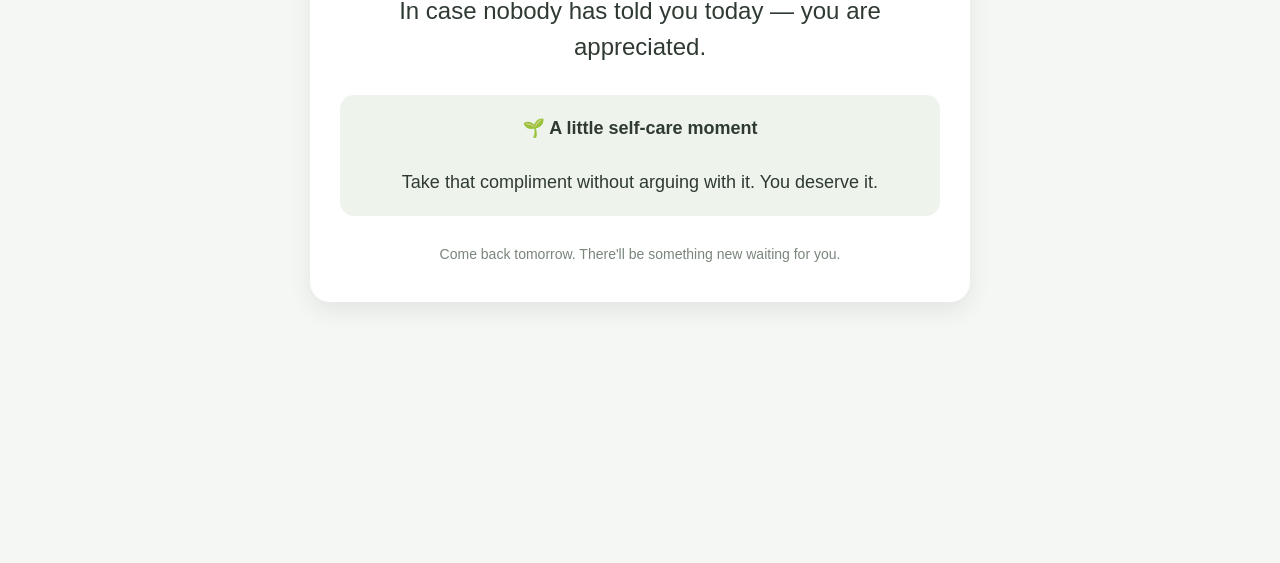
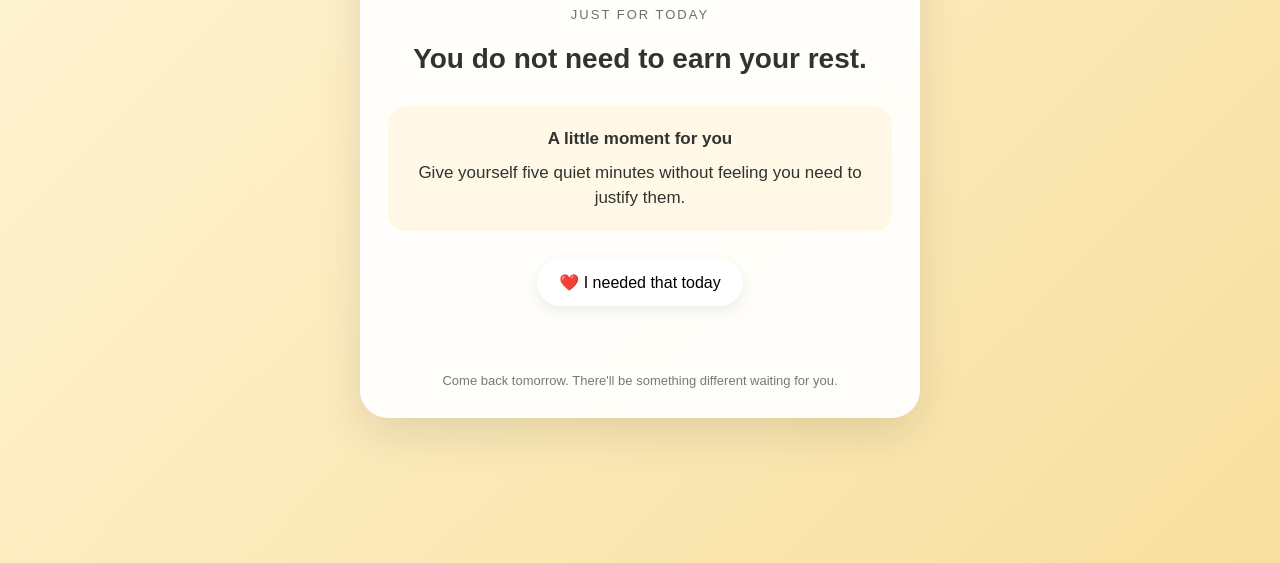
Before and after one commit to sh3dan-star/something-you-might-need-today, a plain HTML site: page index.html in a window 1280 px wide. Shown: the part 237-800 px from the top of the page. Drawn offline with Linux system fonts and the light colour scheme.

Commit message:
Update index.html

```diff
--- a/index.html
+++ b/index.html
@@ -12,89 +12,187 @@
 
   <style>
 
+    * {
+
+      box-sizing: border-box;
+
+    }
+
     body {
+
+      margin: 0;
+
+      min-height: 100vh;
 
       font-family: Arial, sans-serif;
 
-      background: #f4f7f3;
+      display: flex;
 
-      color: #2f3a32;
+      align-items: center;
 
-      margin: 0;
+      justify-content: center;
 
-      padding: 30px 20px;
+      padding: 24px;
 
-      text-align: center;
+      transition: background 0.6s ease;
+
+      color: #2f3431;
+
+    }
+
+    .page {
+
+      width: 100%;
+
+      max-width: 560px;
 
     }
 
     .card {
 
-      max-width: 600px;
+      background: rgba(255, 255, 255, 0.92);
 
-      margin: 60px auto;
+      border-radius: 28px;
 
-      background: white;
+      padding: 42px 28px 30px;
 
-      padding: 40px 30px;
+      text-align: center;
 
-      border-radius: 20px;
+      box-shadow: 0 16px 45px rgba(0,0,0,0.10);
 
-      box-shadow: 0 8px 25px rgba(0,0,0,0.08);
+      backdrop-filter: blur(8px);
 
     }
 
-    .small-title {
+    .icon {
 
-      font-size: 14px;
+      font-size: 36px;
+
+      margin-bottom: 15px;
+
+    }
+
+    .category {
+
+      font-size: 13px;
 
       letter-spacing: 2px;
 
-      color: #6f7d70;
+      text-transform: uppercase;
 
-      margin-bottom: 20px;
+      color: #68716b;
 
-    }
-
-    h1 {
-
-      font-size: 32px;
-
-      margin-bottom: 25px;
+      margin-bottom: 18px;
 
     }
 
     .message {
 
-      font-size: 24px;
+      font-size: 28px;
 
-      line-height: 1.5;
+      line-height: 1.35;
 
-      margin-bottom: 30px;
+      font-weight: 600;
+
+      margin: 0 auto 28px;
+
+      max-width: 470px;
 
     }
 
-    .self-care {
+    .care-box {
 
-      background: #eef4ec;
+      display: none;
 
       padding: 20px;
 
-      border-radius: 14px;
+      border-radius: 18px;
 
-      font-size: 18px;
+      margin-top: 10px;
+
+      font-size: 17px;
 
       line-height: 1.5;
 
     }
 
+    .care-title {
+
+      font-weight: bold;
+
+      margin-bottom: 8px;
+
+    }
+
+    .needed-button {
+
+      margin-top: 28px;
+
+      border: none;
+
+      border-radius: 999px;
+
+      padding: 14px 22px;
+
+      font-size: 16px;
+
+      cursor: pointer;
+
+      background: #ffffff;
+
+      box-shadow: 0 5px 16px rgba(0,0,0,0.08);
+
+      transition: transform 0.2s ease;
+
+    }
+
+    .needed-button:hover {
+
+      transform: translateY(-2px);
+
+    }
+
+    .response {
+
+      min-height: 26px;
+
+      margin-top: 15px;
+
+      font-size: 16px;
+
+      font-weight: 600;
+
+    }
+
     .footer {
 
-      margin-top: 30px;
+      margin-top: 26px;
 
-      color: #7a857b;
+      font-size: 13px;
 
-      font-size: 14px;
+      color: #747b76;
+
+    }
+
+    @media (max-width: 600px) {
+
+      body {
+
+        padding: 18px;
+
+      }
+
+      .card {
+
+        padding: 36px 22px 26px;
+
+      }
+
+      .message {
+
+        font-size: 25px;
+
+      }
 
     }
 
@@ -104,23 +202,41 @@
 
 <body>
 
-  <div class="card">
+  <div class="page">
 
-    <div class="small-title">
+    <div class="card">
 
-      SOMETHING YOU MIGHT NEED TODAY
+      <div class="icon" id="icon">🌿</div>
 
-    </div>
+      <div class="category" id="category">
 
-    <h1>🌿 Today's Reminder</h1>
+        Something you might need today
 
-    <div class="message" id="message"></div>
+      </div>
 
-    <div class="self-care" id="selfCare"></div>
+      <div class="message" id="message"></div>
 
-    <div class="footer">
+      <div class="care-box" id="careBox">
 
-      Come back tomorrow. There'll be something new waiting for you.
+        <div class="care-title" id="careTitle"></div>
+
+        <div id="careText"></div>
+
+      </div>
+
+      <button class="needed-button" id="neededButton">
+
+        ❤️ I needed that today
+
+      </button>
+
+      <div class="response" id="response"></div>
+
+      <div class="footer">
+
+        Come back tomorrow. There'll be something different waiting for you.
+
+      </div>
 
     </div>
 
@@ -132,165 +248,329 @@
 
       {
 
-        affirmation: "You do not need to have everything figured out today.",
+        category: "In case nobody told you today",
 
-        care: "Take one slow breath. Relax your shoulders. Give yourself permission to just handle the next thing."
+        icon: "🌿",
+
+        theme: "sage",
+
+        affirmation: "You are appreciated more than you probably realise.",
+
+        care: "Take the compliment without arguing with it. You deserve it."
 
       },
 
       {
 
-        affirmation: "The work you do matters, even on the days nobody says it.",
+        category: "Today's reminder",
 
-        care: "Take a minute to recognise one thing you have done well today."
+        icon: "☀️",
+
+        theme: "sun",
+
+        affirmation: "You do not need to have everything figured out today.",
+
+        care: "Relax your shoulders and focus only on the next thing in front of you."
 
       },
 
       {
 
-        affirmation: "You are allowed to slow down without feeling guilty.",
+        category: "A little perspective",
 
-        care: "Step away from your screen for two minutes and give your eyes a break."
+        icon: "💙",
+
+        theme: "blue",
+
+        affirmation: "A difficult moment does not have to become a difficult day.",
+
+        care: "Take a drink of water, reset and start the next moment fresh."
 
       },
 
       {
 
-        affirmation: "A difficult moment does not have to become a difficult day.",
+        category: "For you today",
 
-        care: "Reset. Take a drink of water and start the next moment fresh."
+        icon: "🌸",
+
+        theme: "peach",
+
+        affirmation: "The work you do matters, even on the days nobody says it.",
+
+        care: ""
 
       },
 
       {
 
-        affirmation: "Your contribution is more valuable than you probably realise.",
+        category: "60-second reset",
 
-        care: "Think of one person whose day you may have made a little easier."
+        icon: "🌱",
+
+        theme: "sage",
+
+        affirmation: "You are allowed to slow down without feeling guilty.",
+
+        care: "Step away from your screen for one minute. Stretch, breathe and look away from the screen."
 
       },
 
       {
 
+        category: "Today's encouragement",
+
+        icon: "✨",
+
+        theme: "lavender",
+
         affirmation: "Progress still counts when it feels small.",
 
-        care: "Pick one simple thing you can finish next. One step is enough."
+        care: ""
 
       },
 
       {
 
+        category: "A reminder worth keeping",
+
+        icon: "💛",
+
+        theme: "sun",
+
         affirmation: "You deserve the same kindness you give to everyone else.",
 
-        care: "Talk to yourself today the way you would talk to a good friend."
+        care: "Talk to yourself today the way you would talk to someone you care about."
 
       },
 
       {
 
+        category: "Take a moment",
+
+        icon: "🌊",
+
+        theme: "blue",
+
         affirmation: "You have made it through every difficult day so far.",
 
-        care: "Take five slow breaths and remind yourself that this moment will pass too."
+        care: "Take five slow breaths and give yourself a minute before moving on."
 
       },
 
       {
 
+        category: "For you today",
+
+        icon: "🌷",
+
+        theme: "peach",
+
         affirmation: "You do not have to be productive every second to be valuable.",
 
-        care: "Give yourself a genuine five-minute break without feeling you need to earn it."
+        care: ""
 
       },
 
       {
 
-        affirmation: "There is no such thing as a small act of kindness.",
+        category: "Today's reminder",
 
-        care: "Send someone a quick message telling them something you appreciate about them."
+        icon: "☀️",
+
+        theme: "sun",
+
+        affirmation: "Today does not need to be perfect to be good.",
+
+        care: "Notice one small thing today that made you smile."
 
       },
 
       {
 
-        affirmation: "You are doing better than you think.",
+        category: "In case you forgot",
 
-        care: "Pause and acknowledge one thing you have achieved recently."
+        icon: "💜",
+
+        theme: "lavender",
+
+        affirmation: "Your best can look different from one day to the next.",
+
+        care: ""
 
       },
 
       {
 
-        affirmation: "Today does not need to be perfect to be good.",
+        category: "Something worth remembering",
 
-        care: "Look for one small thing today that made you smile."
+        icon: "🌿",
+
+        theme: "sage",
+
+        affirmation: "You make a difference simply by showing up.",
+
+        care: "Take a moment to recognise how much you have already handled."
 
       },
 
       {
 
-        affirmation: "Your best can look different from one day to the next.",
+        category: "Today's permission slip",
 
-        care: "Be realistic about what you have the energy for today."
+        icon: "🌸",
+
+        theme: "peach",
+
+        affirmation: "It is okay to ask for help.",
+
+        care: "If something feels heavy today, you do not have to carry all of it alone."
 
       },
 
       {
 
-        affirmation: "You make a difference simply by showing up.",
+        category: "A little perspective",
 
-        care: "Take a moment to appreciate how far you have already come."
+        icon: "🌊",
+
+        theme: "blue",
+
+        affirmation: "You are more than your to-do list.",
+
+        care: ""
 
       },
 
       {
 
-        affirmation: "It is okay to ask for help.",
+        category: "Today's tiny reset",
 
-        care: "If something feels heavy today, consider sharing the load with someone you trust."
+        icon: "🌱",
+
+        theme: "sage",
+
+        affirmation: "One good moment can change the direction of your day.",
+
+        care: "Make a coffee, stretch, step outside or play a song you love."
 
       },
 
       {
 
-        affirmation: "You are more than your to-do list.",
+        category: "In case nobody told you today",
 
-        care: "Take 60 seconds to do absolutely nothing except breathe."
+        icon: "💛",
+
+        theme: "sun",
+
+        affirmation: "You bring something to this team that nobody else can.",
+
+        care: ""
 
       },
 
       {
 
-        affirmation: "One good moment can change the direction of your day.",
+        category: "A thought for today",
 
-        care: "Do something small that makes you feel good — make a coffee, stretch, walk outside or play a favourite song."
+        icon: "✨",
+
+        theme: "lavender",
+
+        affirmation: "You don't need a perfect day. Just a better next moment.",
+
+        care: "Choose one small thing that could make the next hour easier."
 
       },
 
       {
 
-        affirmation: "You bring something to this team that nobody else can.",
+        category: "Today's encouragement",
 
-        care: "Remember one strength you have that other people value."
+        icon: "🌸",
+
+        theme: "peach",
+
+        affirmation: "You are doing better than you think.",
+
+        care: ""
 
       },
 
       {
 
-        affirmation: "You don't need a perfect day. Just a better next moment.",
+        category: "A reminder for busy days",
 
-        care: "Choose one thing you can do right now that will make the next hour easier."
+        icon: "🌿",
+
+        theme: "sage",
+
+        affirmation: "Your contribution is valuable even when it goes unnoticed.",
+
+        care: "Pause for a moment and recognise one thing you have done well today."
 
       },
 
       {
 
-        affirmation: "In case nobody has told you today — you are appreciated.",
+        category: "Just for today",
 
-        care: "Take that compliment without arguing with it. You deserve it."
+        icon: "☀️",
+
+        theme: "sun",
+
+        affirmation: "You do not need to earn your rest.",
+
+        care: "Give yourself five quiet minutes without feeling you need to justify them."
 
       }
 
     ];
+
+    const themes = {
+
+      sage: {
+
+        background: "linear-gradient(135deg, #e7efe7, #cfded0)",
+
+        care: "#edf5ed"
+
+      },
+
+      sun: {
+
+        background: "linear-gradient(135deg, #fff5d6, #f8df9f)",
+
+        care: "#fff8e6"
+
+      },
+
+      blue: {
+
+        background: "linear-gradient(135deg, #e4f1f7, #cbdfe9)",
+
+        care: "#edf7fb"
+
+      },
+
+      peach: {
+
+        background: "linear-gradient(135deg, #fde8df, #f4c9ba)",
+
+        care: "#fff0ea"
+
+      },
+
+      lavender: {
+
+        background: "linear-gradient(135deg, #eee7f7, #d8c9ea)",
+
+        care: "#f5effb"
+
+      }
+
+    };
 
     const today = new Date();
 
@@ -300,17 +580,43 @@
 
     const dayOfYear = Math.floor(difference / 86400000);
 
-    const todaysMessage = messages[(dayOfYear - 1) % messages.length];
+    const item = messages[(dayOfYear - 1) % messages.length];
 
-    document.getElementById("message").textContent =
+    const theme = themes[item.theme];
 
-      todaysMessage.affirmation;
+    document.body.style.background = theme.background;
 
-    document.getElementById("selfCare").innerHTML =
+    document.getElementById("icon").textContent = item.icon;
 
-      "<strong>🌱 A little self-care moment</strong><br><br>" +
+    document.getElementById("category").textContent = item.category;
 
-      todaysMessage.care;
+    document.getElementById("message").textContent = item.affirmation;
+
+    const careBox = document.getElementById("careBox");
+
+    if (item.care && item.care.trim() !== "") {
+
+      careBox.style.display = "block";
+
+      careBox.style.background = theme.care;
+
+      document.getElementById("careTitle").textContent = "A little moment for you";
+
+      document.getElementById("careText").textContent = item.care;
+
+    }
+
+    const neededButton = document.getElementById("neededButton");
+
+    const response = document.getElementById("response");
+
+    neededButton.addEventListener("click", function () {
+
+      response.textContent = "Then this one was meant for you. ❤️";
+
+      neededButton.textContent = "❤️ Keep this one with you";
+
+    });
 
   </script>
 
```
